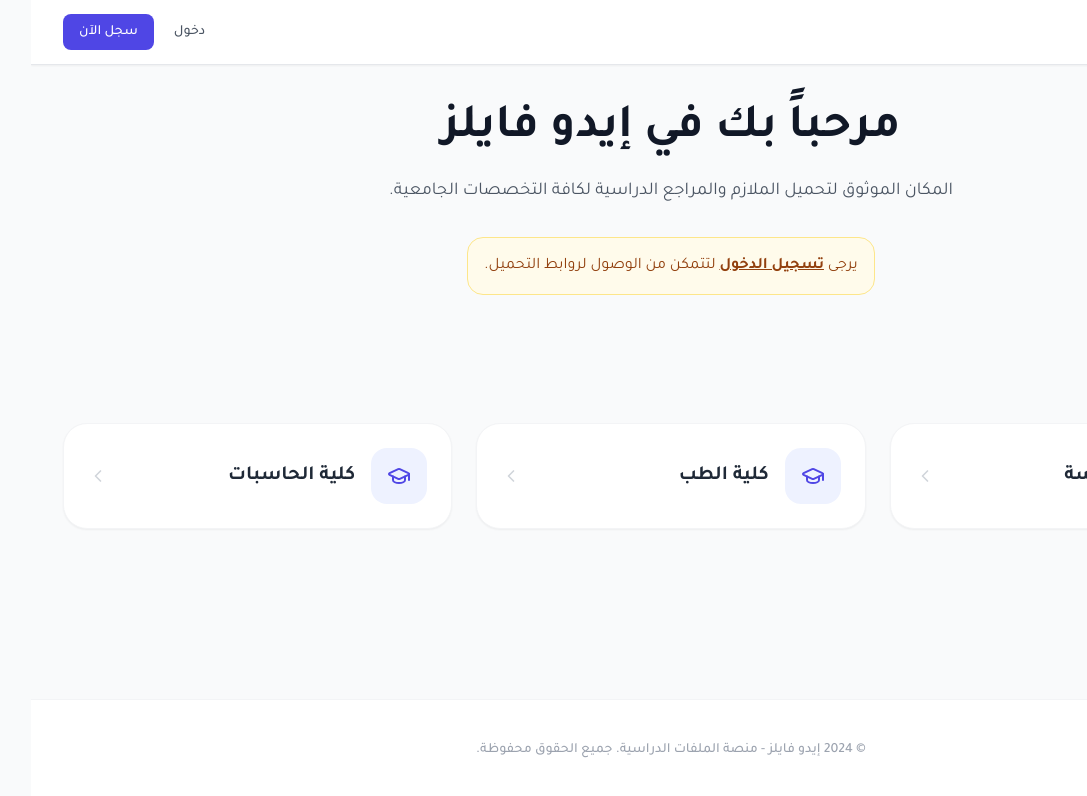
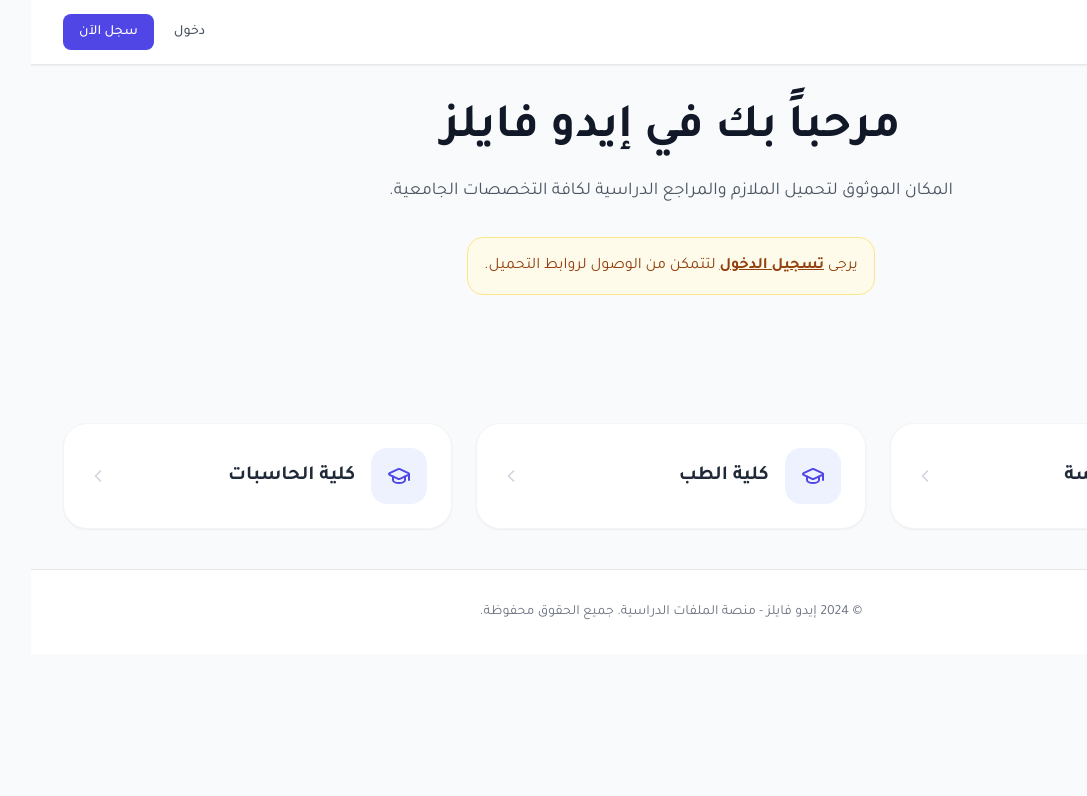
Before and after one commit to abod-deev/File, a React (Vite) app: page / in a window 1280 px wide. Shown: the top 796 px of the page, without its empty margins (193-1280 px from the left). Built offline with nearby package versions, Linux system fonts and the light colour scheme.

Commit message:
Update App.tsx

```diff
--- a/App.tsx
+++ b/App.tsx
@@ -1,6 +1,6 @@
 
 import React, { useState, useEffect } from 'react';
-import { HashRouter, Routes, Route, Navigate } from 'react-router-dom';
+import { HashRouter, Routes, Route, Navigate, Link } from 'react-router-dom';
 import { loadDB, addUser } from './db';
 import { User, AppState } from './types';
 import Navbar from './components/Navbar';
@@ -27,19 +27,19 @@
     localStorage.removeItem('edufiles_user');
   };
 
+  // Sync DB on changes
   useEffect(() => {
     const interval = setInterval(() => {
       setDb(loadDB());
-    }, 1500);
+    }, 2000);
     return () => clearInterval(interval);
   }, []);
 
   return (
     <HashRouter>
-      <div className="min-h-screen flex flex-col">
+      <div className="min-h-screen bg-gray-50 pb-20">
         <Navbar user={user} onLogout={handleLogout} />
 
-        <main className="flex-grow">
         <Routes>
           <Route path="/" element={<Home faculties={db.faculties} isLoggedIn={!!user} />} />
           <Route path="/login" element={<Login onLogin={handleLogin} users={db.users} />} />
@@ -54,14 +54,10 @@
             element={user?.role === 'admin' ? <AdminDashboard /> : <Navigate to="/" />}
           />
         </Routes>
-        </main>
 
-        <footer className="bg-white border-t border-gray-100 py-10 mt-20">
-          <div className="max-w-7xl mx-auto px-4 text-center">
-            <p className="text-gray-400 text-sm font-medium">
-              © 2024 إيدو فايلز - منصة الملفات الدراسية. جميع الحقوق محفوظة.
-            </p>
-          </div>
+        {/* Footer */}
+        <footer className="mt-auto border-t border-gray-200 py-8 bg-white text-center">
+          <p className="text-gray-500 text-sm">© 2024 إيدو فايلز - منصة الملفات الدراسية. جميع الحقوق محفوظة.</p>
         </footer>
       </div>
     </HashRouter>
```
Lines whose indentation alone changed are shown as unchanged.
